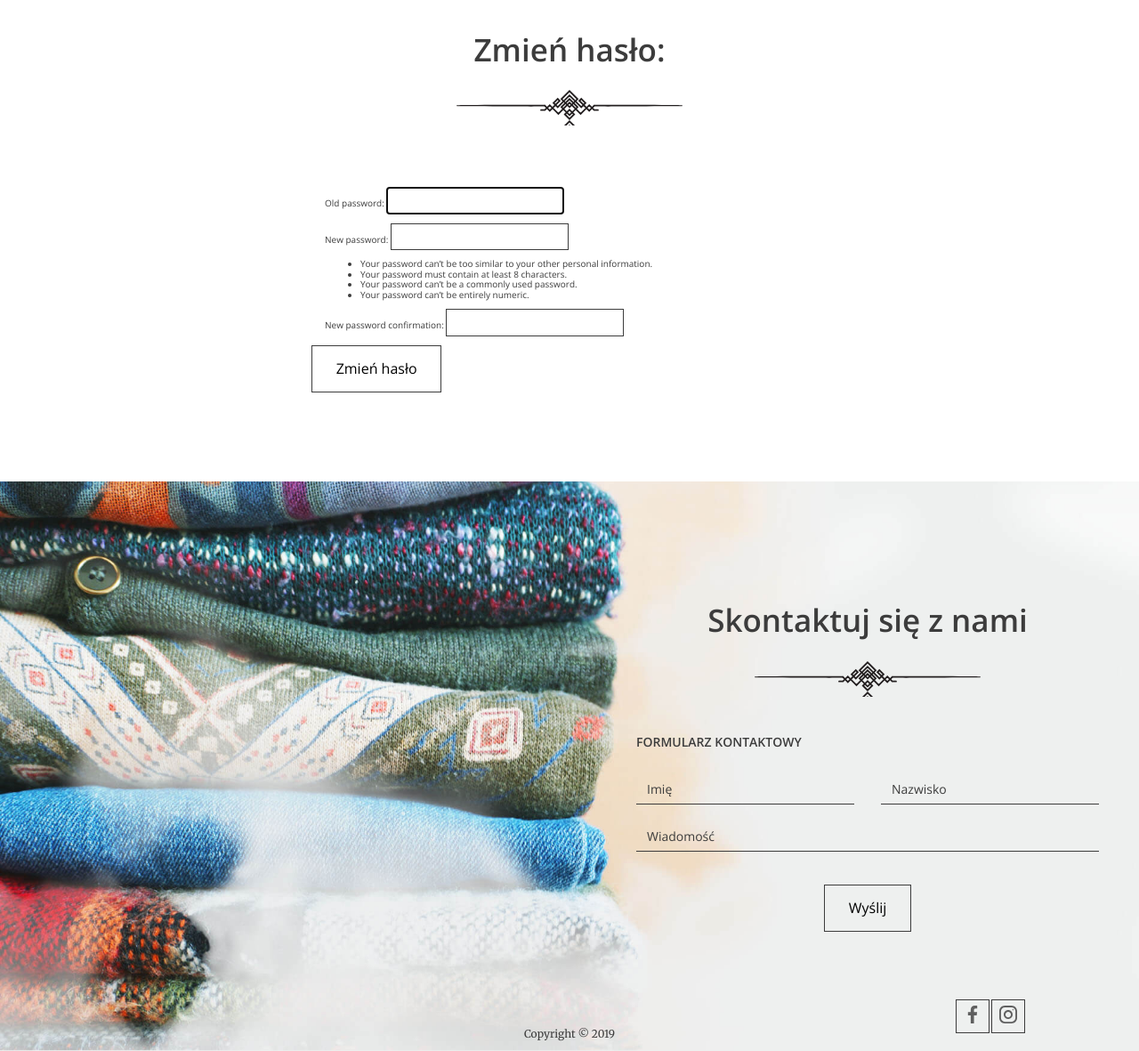
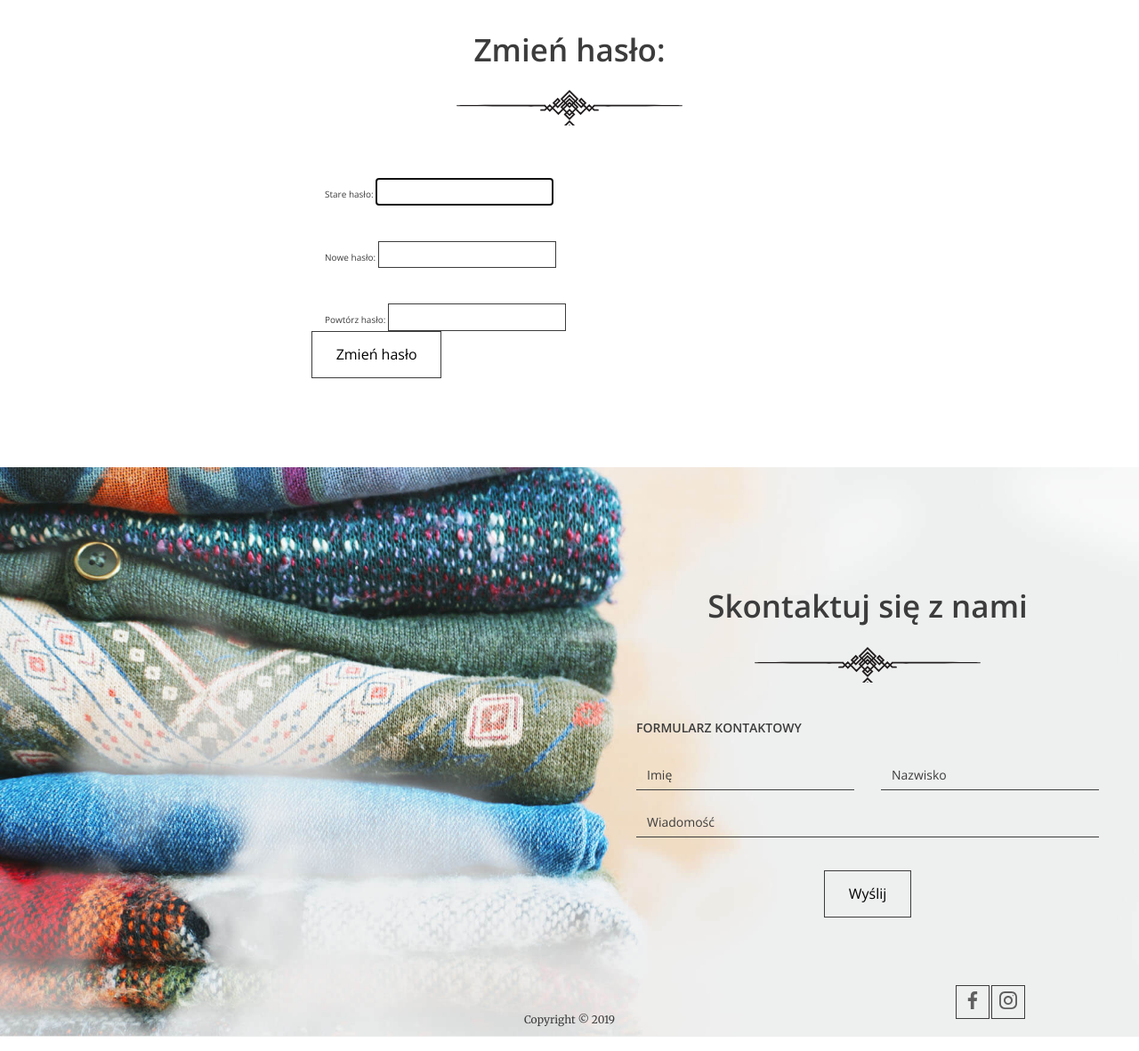
Before and after one commit to ElaJK01/Donate-old-things-project, a Django app: page /password/ in a window 1280 px wide. Shown: the part 182-1363 px from the top of the page at 89% size. Run offline with Django 3.2, Linux system fonts and the light colour scheme.

Commit message:
password.html updated

```diff
--- a/GiveAway_project/urls.py
+++ b/GiveAway_project/urls.py
@@ -20,7 +20,7 @@ from django.conf import settings
 from django.contrib.auth import views as auth_views
 from django.contrib.auth import logout
 from donation.views import LandingPage, AddDonation, Register, Login, Institutions, \
-    Profil, Confirmation, ProfileIsTaken, ProfileUpdate, ChangePasswordView
+    Profil, Confirmation, ProfileIsTaken, ProfileUpdate, ChangePasswordView, PasswordUpdatedView
 from donation.forms import MyAuthForm
 
 urlpatterns = [
@@ -36,4 +36,5 @@ urlpatterns = [
     path('donation_confirm/', ProfileIsTaken.as_view(), name='donation-pick_up'),
     path('update/', ProfileUpdate.as_view(), name='update'),
     path('password/', ChangePasswordView.as_view(), name='password'),
+    path('change_password/', PasswordUpdatedView.as_view(), name='change_password'),
     ]
--- a/donation/views.py
+++ b/donation/views.py
@@ -193,3 +193,8 @@ class ChangePasswordView(View):
         else:
             messages.error(request, 'Proszę popraw błędy')
             return render(request, 'password.html', {'form': form})
+
+
+class PasswordUpdatedView(View):
+    def get(self, request):
+        return render(request, 'change_password.html')
--- a/static/css/style2.css
+++ b/static/css/style2.css
@@ -1859,5 +1859,5 @@ footer .bottom-line--icons a img {
 
 .messages {
   color: red;
-  font-size: 2em;
-}
+  font-size: 3em;
+}
--- a/templates/password.html
+++ b/templates/password.html
@@ -15,7 +15,16 @@
     <form method="post">
         {%csrf_token%}
         <div class="form-group">
-        {{form.as_p}}
+            <label for="{{form.old_password.label}}">Stare hasło:</label>
+        {{form.old_password}}
+        </div>
+        <div class="form-group">
+            <label for="{{form.new_password1.label}}">Nowe hasło:</label>
+            {{form.new_password1}}
+        </div>
+        <div class="form-group">
+            <label for="{{form.new_password2.label}}">Powtórz hasło:</label>
+            {{form.new_password2}}
         </div>
 
           <button class="btn" type="submit">Zmień hasło</button>
@@ -26,7 +35,7 @@
 {% if messages %}
 <ul class="messages">
     {% for message in messages %}
-    <li{% if message.tags %} class="{{ message.tags }}"{% endif %}>{{ message }}</li>
+    <li{% if message.tags %} class="{{ message.tags }}"{% endif %}> {{ message }}</li>
     {% endfor %}
 </ul>
 {% endif %}
```
Also changed, not shown: templates/change_password.html (added, +21 -0 lines).
